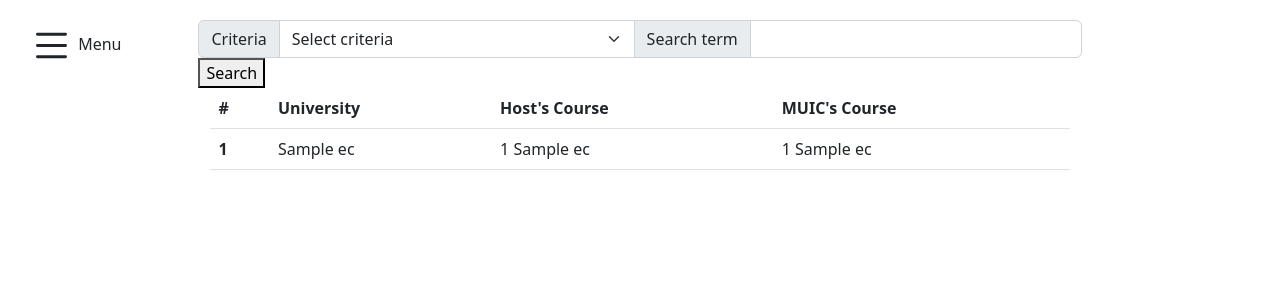
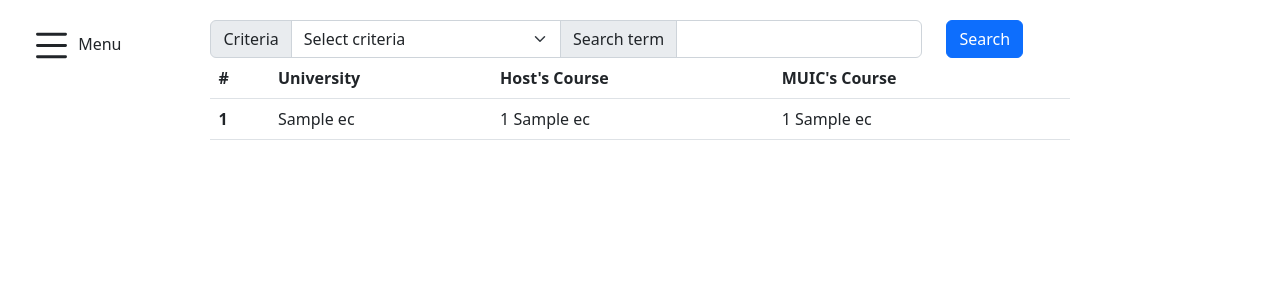
Before and after one commit to db-abnwt/course-equivalency-checker, a Flask app: template icabroad/icabroad/templates/tabs/course-equiv.html in a window 1280 px wide. Shown: the top 300 px of the page. Run offline with Flask 2, Linux system fonts and the light colour scheme; the template is opened without the code that fills it: most values are stand-ins (such as "Sample title", 1, 10 or a date in 2020); parts of the project's set-up code (start-up, migrations or seed data) failed here and were passed over.

Commit message:
feat: course-equiv search on same line as button

```diff
--- a/icabroad/icabroad/templates/tabs/course-equiv.html
+++ b/icabroad/icabroad/templates/tabs/course-equiv.html
@@ -29,20 +29,30 @@
 <body>
 {% extends "base.html" %}
 {% block content %}
+<div class="container-fluid">
     <form action="/course-equiv/search" method="get">
+        <div class="row">
+            <div class="col-10">
                 <div class="input-group">
                     <span class="input-group-text">Criteria</span>
                     <select class="form-select form_input" name="criteria">
                         <option selected>Select criteria</option>
-            {% for type in ["Country", "Major", "Host course name", "MUIC course name", "Host university name"] %}
+                        {% for type in
+                        ["Country", "Major", "Host course name", "MUIC course name", "Host university name"]
+                        %}
                         <option value="{{ type.replace(' ', '') }}">{{ type }}</option>
                         {% endfor %}
                     </select>
                     <span class="input-group-text">Search term</span>
                     <input type="text" name="searchTerm" id="searchTerm" class="form-control">
                 </div>
-    <button type="submit">Search</button>
+            </div>
+            <div class="col-2">
+                <button type="submit" class="btn btn-primary">Search</button>
+            </div>
+        </div>
     </form>
+</div>
 <div class="container-fluid">
     <table class="table" id="table">
         <thead>
```
Lines whose indentation alone changed are shown as unchanged.
